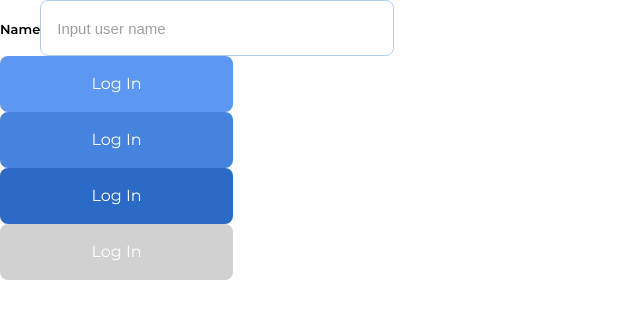
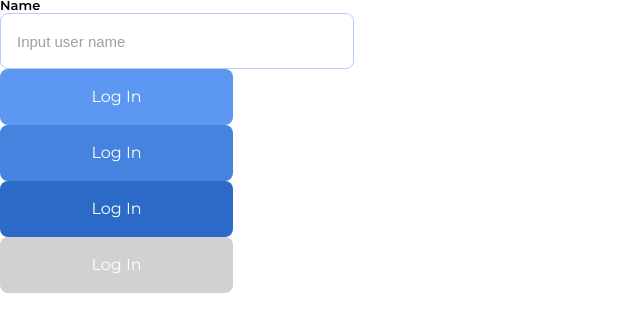
Before and after one commit to maksimov-evgeniy/chat-app, a React (Create React App) app: page / in a window 1280 px wide. Shown: the top 332 px of the page, without its empty margins (0-640 px from the left). Built offline with nearby package versions, Linux system fonts and the light colour scheme.

Commit message:
feat: create prettier file

```diff
--- a/src/components/molecules/inputFull/style.css
+++ b/src/components/molecules/inputFull/style.css
@@ -2,3 +2,7 @@
   display: flex;
   flex-direction: column;
 }
+.input-full__input {
+  display: flex;
+  flex-direction: column;
+}
```
Also changed, not shown: 1 other file (tests, documents, lock files or other folders).
